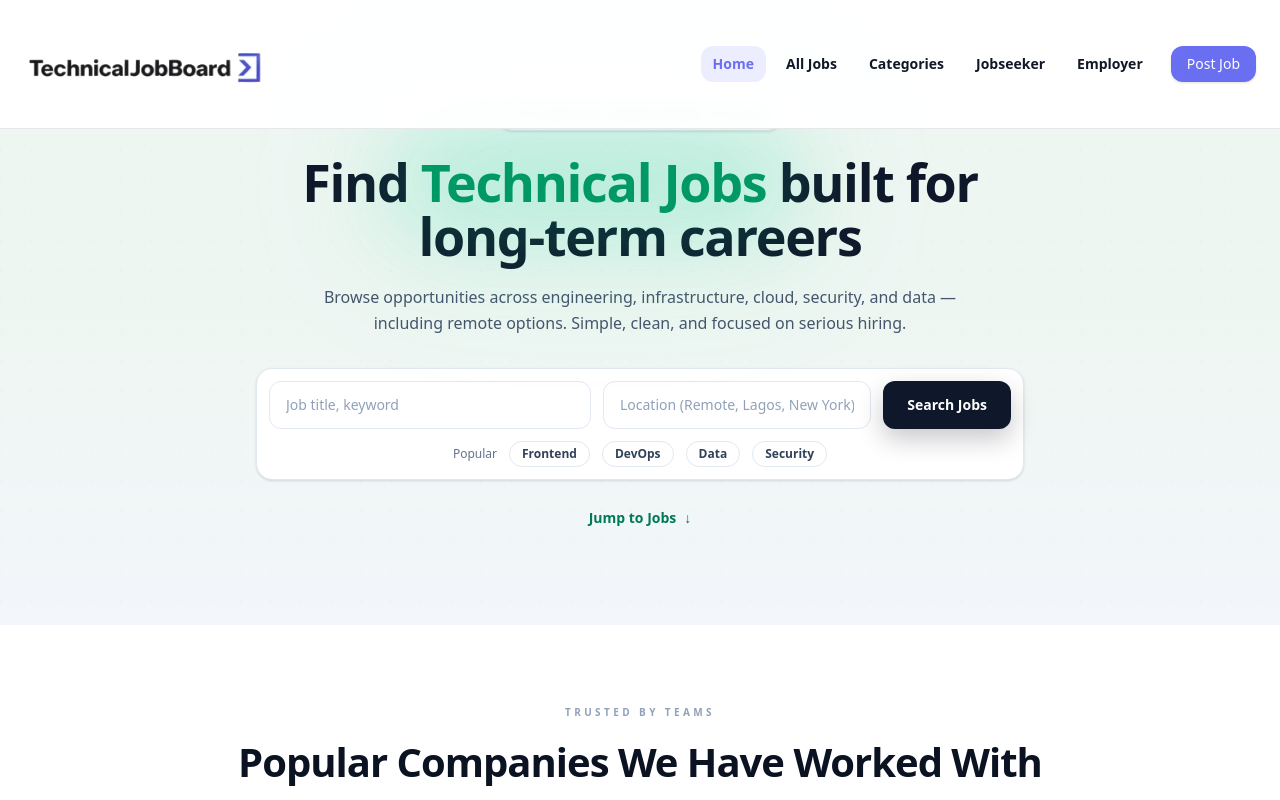
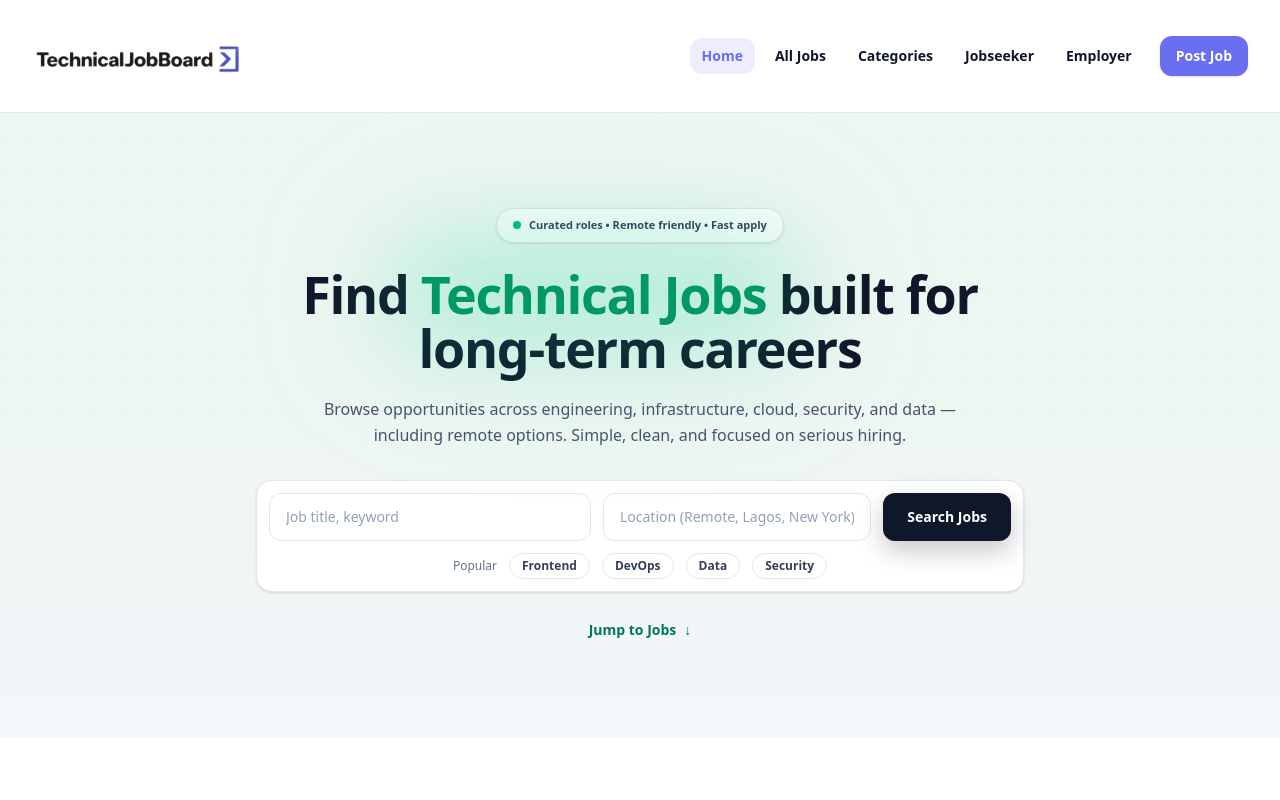
Before and after one commit to adebisidolapo/technicaljobboard, a Next.js app: page / in a window 1280 px wide. Shown: the top 800 px of the page. Built offline with nearby package versions, Linux system fonts and the light colour scheme; no server answers; the database is empty.

Commit message:
update header

```diff
--- a/components/SiteHeader.tsx
+++ b/components/SiteHeader.tsx
@@ -15,13 +15,12 @@ function NavLink({
 }) {
   const pathname = usePathname();
 
-  // Basic active logic
   const active =
     href === "/"
       ? pathname === "/"
       : href.startsWith("/#")
       ? false
-      : pathname?.startsWith(href);
+      : pathname === href || pathname?.startsWith(href + "/");
 
   return (
     <Link
@@ -31,7 +30,7 @@ function NavLink({
         "rounded-xl px-3 py-2 text-sm font-semibold transition",
         active
           ? "text-[var(--brand-purple)] bg-[rgba(106,111,242,0.12)]"
-          : "text-gray-900 hover:text-[var(--brand-purple)] hover:bg-gray-50",
+          : "text-slate-900 hover:text-[var(--brand-purple)] hover:bg-slate-50",
       ].join(" ")}
     >
       {children}
@@ -40,11 +39,13 @@ function NavLink({
 }
 
 export default function SiteHeader() {
+  const pathname = usePathname();
   const [open, setOpen] = useState(false);
 
-  // Hide while scrolling, show when scrolling stops
-  const [isScrolling, setIsScrolling] = useState(false);
-  const scrollTimer = useRef<number | null>(null);
+  // Hide on scroll down, show on scroll up / stop
+  const [hidden, setHidden] = useState(false);
+  const lastY = useRef(0);
+  const stopTimer = useRef<number | null>(null);
 
   // Close on ESC
   useEffect(() => {
@@ -54,6 +55,11 @@ export default function SiteHeader() {
     window.addEventListener("keydown", onKeyDown);
     return () => window.removeEventListener("keydown", onKeyDown);
   }, []);
+
+  // Close menu on route change
+  useEffect(() => {
+    setOpen(false);
+  }, [pathname]);
 
   // Lock scroll when mobile menu is open
   useEffect(() => {
@@ -65,59 +71,73 @@ export default function SiteHeader() {
     };
   }, [open]);
 
-  // Scroll behavior: hide while scrolling, show shortly after stopping
   useEffect(() => {
+    lastY.current = window.scrollY;
+
     const onScroll = () => {
-      // If mobile menu is open, don't hide the header
-      if (open) return;
+      if (open) return; // don't hide while menu is open
 
-      setIsScrolling(true);
+      const y = window.scrollY;
+      const delta = y - lastY.current;
 
-      if (scrollTimer.current) window.clearTimeout(scrollTimer.current);
-      scrollTimer.current = window.setTimeout(() => {
-        setIsScrolling(false);
-      }, 160);
+      // small threshold to avoid jitter
+      if (Math.abs(delta) < 6) return;
+
+      if (delta > 0 && y > 80) {
+        // scrolling down
+        setHidden(true);
+      } else {
+        // scrolling up
+        setHidden(false);
+      }
+
+      lastY.current = y;
+
+      // when user stops scrolling, show header
+      if (stopTimer.current) window.clearTimeout(stopTimer.current);
+      stopTimer.current = window.setTimeout(() => {
+        setHidden(false);
+      }, 180);
     };
 
     window.addEventListener("scroll", onScroll, { passive: true });
     return () => {
       window.removeEventListener("scroll", onScroll);
-      if (scrollTimer.current) window.clearTimeout(scrollTimer.current);
+      if (stopTimer.current) window.clearTimeout(stopTimer.current);
     };
   }, [open]);
 
   return (
+    <>
       <header
         className={[
           "fixed top-0 left-0 right-0 z-50 w-full",
-        // Only render the overlay when header is visible
-        isScrolling && !open ? "pointer-events-none" : "pointer-events-auto",
           "transition-transform duration-200 ease-out",
-        isScrolling && !open ? "-translate-y-full" : "translate-y-0",
+          hidden ? "-translate-y-full" : "translate-y-0",
         ].join(" ")}
       >
-      {/* Visible header surface */}
-      <div className="border-b border-gray-200 bg-white/95 backdrop-blur">
-        {/* Taller header so big logo looks right */}
-        <div className="mx-auto max-w-7xl px-4 sm:px-6 h-28 md:h-32 flex items-center justify-between">
-          {/* LOGO — bigger than original, safe Tailwind sizes */}
+        {/* Only visible when header is visible (no overlay while hidden) */}
+        <div className="border-b border-slate-200 bg-white/95 backdrop-blur">
+          {/* Give the logo room to look premium */}
+          <div className="mx-auto max-w-7xl px-4 sm:px-6 lg:px-8 h-24 md:h-28 flex items-center justify-between">
+            {/* LOGO (bigger than your original, not smaller) */}
             <Link href="/" className="flex items-center">
               <img
                 src="/Technicaljoblogo-removebg-preview.png"
                 alt="TechnicalJobboard"
-              className="h-24 sm:h-28 md:h-32 w-auto object-contain"
+                className="h-20 sm:h-24 md:h-28 w-auto object-contain"
               />
             </Link>
 
             {/* DESKTOP NAV */}
-          <nav className="hidden md:flex items-center gap-2 text-sm font-medium text-gray-900">
+            <nav className="hidden md:flex items-center gap-2">
               <NavLink href="/">Home</NavLink>
               <NavLink href="/all-jobs">All Jobs</NavLink>
 
-            {/* hash links can't be reliably "active" without extra logic */}
+              {/* Hash link */}
               <Link
                 href="/#categories"
-              className="rounded-xl px-3 py-2 text-sm font-semibold text-gray-900 transition hover:text-[var(--brand-purple)] hover:bg-gray-50"
+                className="rounded-xl px-3 py-2 text-sm font-semibold text-slate-900 transition hover:text-[var(--brand-purple)] hover:bg-slate-50"
               >
                 Categories
               </Link>
@@ -127,7 +147,7 @@ export default function SiteHeader() {
 
               <Link
                 href="/employer/jobs/new"
-              className="ml-2 px-4 py-2 rounded-xl bg-[var(--brand-purple)] text-white hover:bg-[var(--brand-purple-dark)] transition shadow-sm"
+                className="ml-2 inline-flex h-10 items-center justify-center rounded-xl bg-[var(--brand-purple)] px-4 text-sm font-semibold text-white shadow-sm transition hover:bg-[var(--brand-purple-dark)]"
               >
                 Post Job
               </Link>
@@ -138,7 +158,7 @@ export default function SiteHeader() {
               type="button"
               onClick={() => setOpen((v) => !v)}
               aria-label="Toggle menu"
-            className="md:hidden inline-flex items-center justify-center rounded-xl border border-[var(--brand-purple)]/30 bg-white px-3 py-2 text-[var(--brand-purple)] shadow-sm hover:bg-[#EEF0FF] transition"
+              className="md:hidden inline-flex h-11 w-11 items-center justify-center rounded-xl border border-[var(--brand-purple)]/30 bg-white text-[var(--brand-purple)] shadow-sm transition hover:bg-[#EEF0FF]"
             >
               ☰
             </button>
@@ -155,7 +175,7 @@ export default function SiteHeader() {
               onClick={() => setOpen(false)}
             />
 
-          <div className="relative z-50 border-t border-gray-200 bg-white">
+            <div className="relative z-50 border-t border-slate-200 bg-white">
               <div className="mx-auto max-w-7xl px-4 sm:px-6 py-4 flex flex-col gap-2">
                 <NavLink href="/" onClick={() => setOpen(false)}>
                   Home
@@ -168,7 +188,7 @@ export default function SiteHeader() {
                 <Link
                   href="/#categories"
                   onClick={() => setOpen(false)}
-                className="rounded-xl px-3 py-3 text-sm font-semibold transition hover:bg-gray-50 hover:text-[var(--brand-purple)]"
+                  className="rounded-xl px-3 py-3 text-sm font-semibold transition hover:bg-slate-50 hover:text-[var(--brand-purple)] text-slate-900"
                 >
                   Categories
                 </Link>
@@ -192,9 +212,10 @@ export default function SiteHeader() {
             </div>
           </div>
         )}
+      </header>
 
-      {/* Spacer so content doesn't jump under fixed header */}
-      <div className="h-28 md:h-32" />
-    </header>
+      {/* Spacer so content doesn't go under fixed header */}
+      <div className="h-24 md:h-28" />
+    </>
   );
 }
```
Lines whose indentation alone changed are shown as unchanged.
